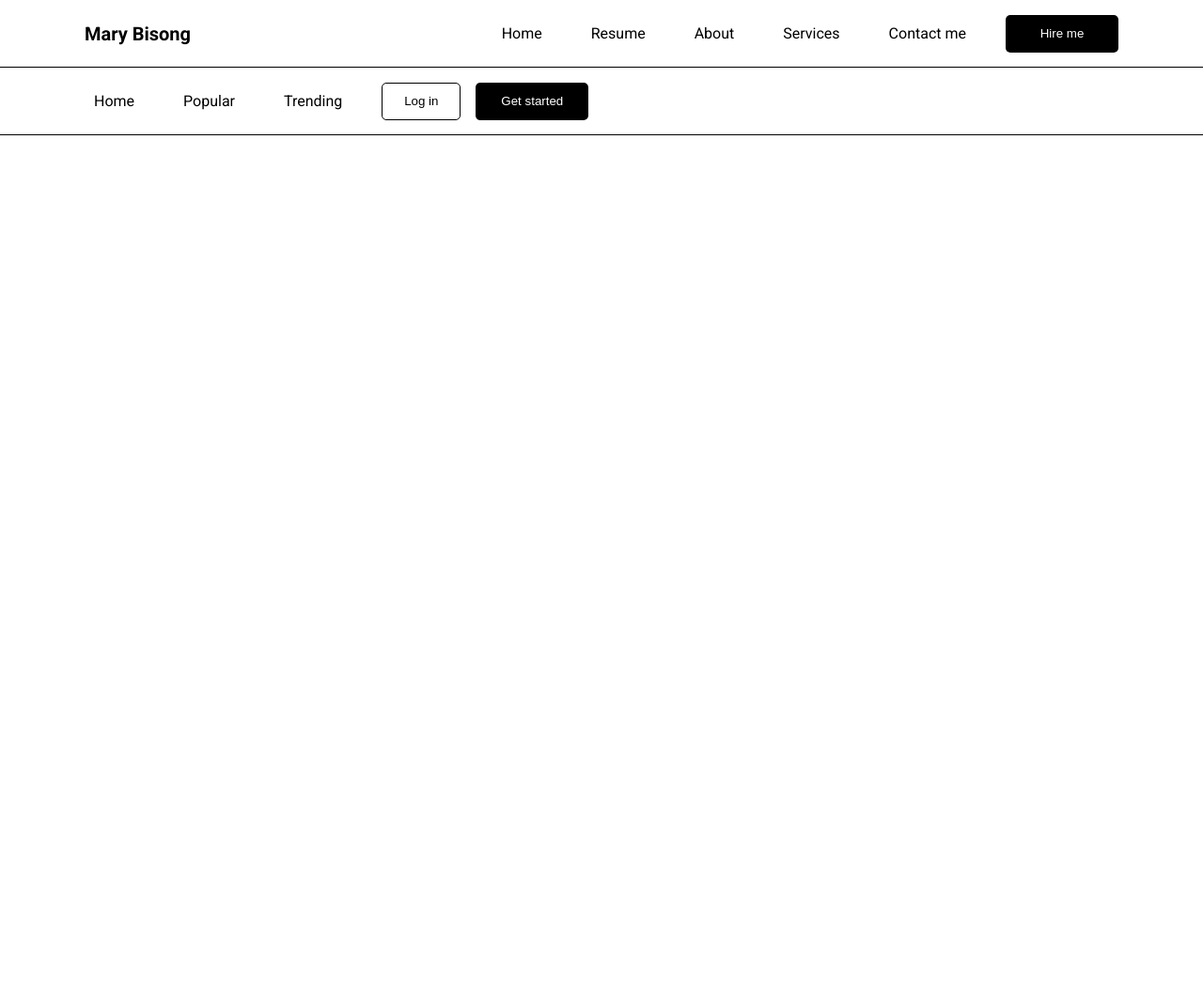
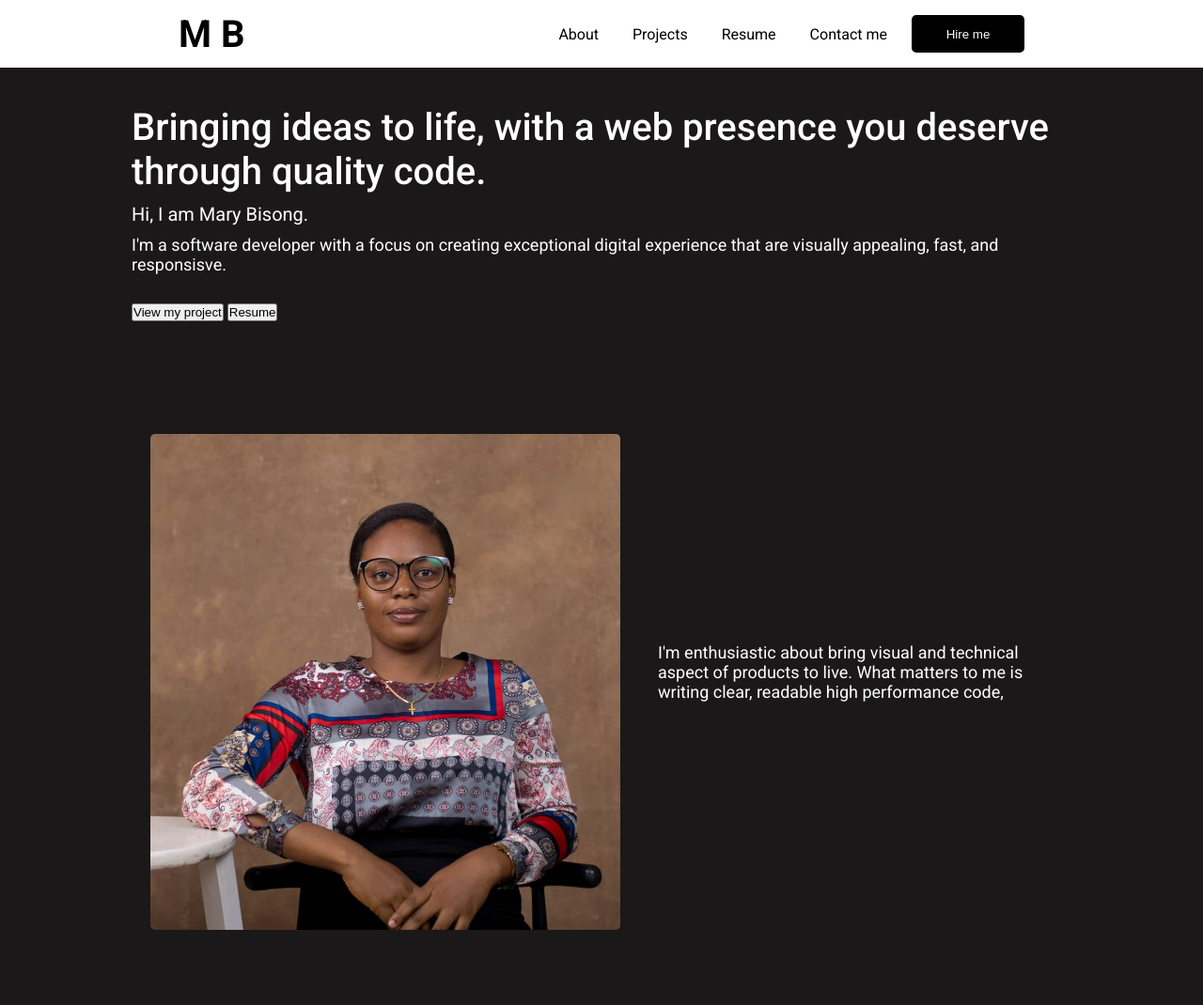
Before and after one commit to Marykeje/my-portfolio, a website: page index.html in a window 1280 px wide. Shown: the whole page at 94% size. Before the commit the page ends 800 px from the top, so only its background shows below. Drawn offline with nearby package versions, Linux system fonts and the light colour scheme.

Commit message:
added the about and image

```diff
--- a/index.html
+++ b/index.html
@@ -10,13 +10,14 @@
   <body>
     <div>
       <header class="header">
-        <h2 class="header__text">Mary Bisong</h2>
+        <h2 class="header__text">M B</h2>
         <nav class="header__nav-list">
           <ul class="header__nav-menu">
-            <a href="#"><li>Home</li></a>
+            <!-- <a href="#"><li>Home</li></a> -->
+            <a href="#about"><li>About</li></a>
+            <a href="#">Projects</a>
             <a href="#"><li>Resume</li></a>
-            <a href="#"><li>About</li></a>
-            <a href="#"><li>Services</li></a>
+            <!-- <a href="#"><li>Services</li></a> -->
             <a href="#"><li>Contact me</li></a>
             <div class="btns">
               <button class="btns btns--started-btn">Hire me</button>
@@ -24,20 +25,54 @@
           </ul>
         </nav>
       </header>
-      <header class="header">
-        <nav class="header__nav-list">
-          <ul class="header__nav-menu">
-            <a href="#"><li>Home</li></a>
-            <a href="popular.html"><li>Popular</li></a>
-            <a href="trending.html"><li>Trending</li></a>
-          </ul>
-          <div class="btns">
-            <button class="btns btns--log-btn">Log in</button>
-            <button class="btns btns--started-btn">Get started</button>
+      <section class="hero-section">
+        <div class="hero-section__top-intro container">
+          <div class="hero-section__left-info">
+            <h5 class="hero-section__text">
+              Bringing ideas to life, with a web presence you deserve through
+              quality code.
+            </h5>
+            <p>Hi, I am Mary Bisong.</p>
+            <span
+              >I'm a software developer with a focus on creating exceptional
+              digital experience that are visually appealing, fast, and
+              responsisve.
+            </span>
           </div>
-        </nav>
-      </header>
-      <div></div>
+          <div>
+            <button>View my project</button>
+            <button>Resume</button>
+          </div>
+        </div>
+      </section>
+      <section class="hero-section" id="about">
+        <div class="hero-section__body-info container">
+          <div>
+            <img
+              src="./img/mary image.jpg"
+              alt="photo img"
+              class="hero-section__full-image"
+            />
+          </div>
+          <div class="hero-section__body-name">
+            <span
+              >I'm enthusiastic about bring visual and technical aspect of
+              products to live. What matters to me is writing clear, readable
+              high performance code,
+            </span>
+            <p></p>
+          </div>
+        </div>
+      </section>
+
+      <script
+        type="module"
+        src="https://unpkg.com/ionicons@7.1.0/dist/ionicons/ionicons.esm.js"
+      ></script>
+      <script
+        nomodule
+        src="https://unpkg.com/ionicons@7.1.0/dist/ionicons/ionicons.js"
+      ></script>
     </div>
   </body>
 </html>
--- a/sass/pages/style.scss
+++ b/sass/pages/style.scss
@@ -21,7 +21,7 @@ body {
 }
 
 .container {
-  max-width: 150rem;
+  max-width: 100rem;
   margin: auto;
   // padding: 1.5rem 2.4rem;
   padding-left: 2.4rem;
@@ -31,30 +31,32 @@ body {
 // header style
 .header {
   height: 7.2rem;
-  padding: 0 9rem;
-  border-bottom: 1px solid #000000;
+  padding: 0 19rem;
+  // border-bottom: 1px solid #000000;
+  // background-color: rgb(75, 55, 29);
+  // color: #ffffff;
 
   display: flex;
   align-items: center;
   justify-content: space-between;
 
- &__text {
-   font-size: 2rem;
-   font-weight: 700;
- }
+  &__text {
+    font-size: 4rem;
+    font-weight: 700;
+  }
 
-  &__nav-list {
-    display: flex;
-    align-items: center;
-    gap: 3.2rem;
+  // &__nav-list {
+  //   display: flex;
+  //   align-items: center;
+  //   gap: 3rem;
 
-    color: #000000;
-  }
+  //   color: #000000;
+  // }
 
   &__nav-menu {
     display: flex;
     align-items: center;
-    gap: 3.2rem;
+    gap: 1.6rem;
   }
 
   &__nav-menu a {
@@ -69,7 +71,7 @@ body {
 
     &:hover,
     &:active {
-      border-bottom: 1px solid #000;
+      border-bottom: 1px solid #000000;
     }
   }
 }
@@ -100,3 +102,72 @@ body {
     width: 12rem;
   }
 }
+
+// body style
+.hero-section {
+  color: #ffffff;
+  background-color: rgb(26, 24, 24);
+  // background-color: rgb(248, 243, 235);
+
+  &__text {
+    font-size: 4rem;
+    font-weight: 500;
+  }
+
+  &__top-intro {
+    display: flex;
+    flex-direction: column;
+    gap: 3rem;
+
+    padding: 4rem 0rem;
+  }
+
+  &__left-info {
+    display: flex;
+    flex-direction: column;
+    gap: 1rem;
+
+    & p {
+      font-size: 2rem;
+    }
+
+    & span {
+      font-size: 1.8rem;
+    }
+  }
+
+  &__body-info {
+    // display: flex;
+    align-items: center;
+    display: grid;
+    grid-template-columns: 50rem 1fr;
+    gap: 4rem;
+    padding: 8rem 2rem;
+  }
+
+  &__face-img {
+    display: block;
+    width: 30rem;
+    border-radius: 50%;
+  }
+
+  &__full-image {
+    display: block;
+    width: 50rem;
+    border-radius: 5px;
+  }
+
+  &__body-name {
+    display: flex;
+    flex-direction: column;
+    gap: 2rem;
+
+    & p {
+      font-size: 2rem;
+      font-weight: 600;
+    }
+    & span {
+      font-size: 1.8rem;
+    }
+  }
+}
```
Also changed, not shown: css/style.css, img/mary image.jpg (added), 1 other file.
